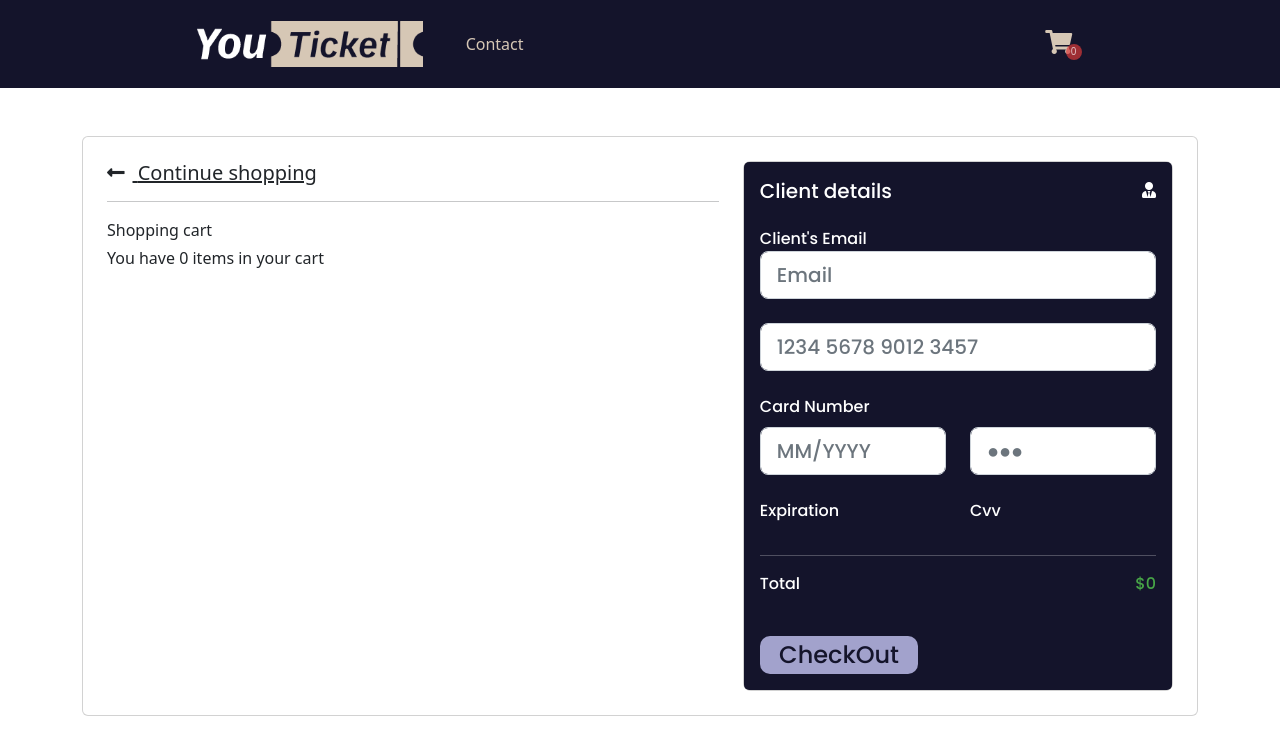
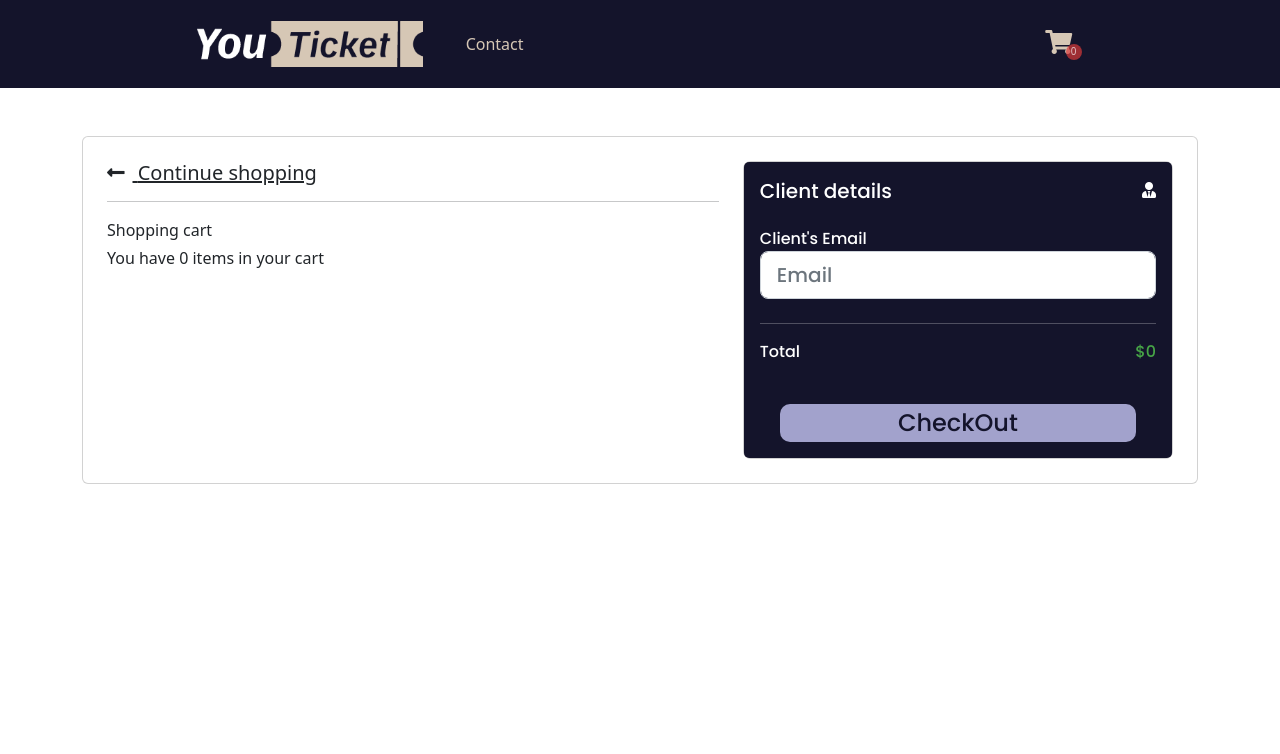
Before and after one commit to iaw-2023/Acttis-Moran-React, a React (Create React App) app: page /cart in a window 1280 px wide. Shown: the top 754 px of the page. Built offline with nearby package versions, Linux system fonts and the light colour scheme.

Commit message:
Cart styling fixes

```diff
--- a/src/components/cart-components/Cart.js
+++ b/src/components/cart-components/Cart.js
@@ -122,44 +122,6 @@ export default function Cart() {
                               onChange={handleChange}
                               contrast
                             ></MDBInput>
-
-                            <MDBInput
-                              className="mb-4"
-                              label="Card Number"
-                              type="text"
-                              size="lg"
-                              minLength="19"
-                              maxLength="19"
-                              placeholder="1234 5678 9012 3457"
-                              contrast
-                            />
-
-                            <MDBRow className="mb-4">
-                              <MDBCol md="6">
-                                <MDBInput
-                                  className="mb-4"
-                                  label="Expiration"
-                                  type="text"
-                                  size="lg"
-                                  minLength="7"
-                                  maxLength="7"
-                                  placeholder="MM/YYYY"
-                                  contrast
-                                />
-                              </MDBCol>
-                              <MDBCol md="6">
-                                <MDBInput
-                                  className="mb-4"
-                                  label="Cvv"
-                                  type="text"
-                                  size="lg"
-                                  minLength="3"
-                                  maxLength="3"
-                                  placeholder="&#9679;&#9679;&#9679;"
-                                  contrast
-                                />
-                              </MDBCol>
-                            </MDBRow>
                           </form>
 
                           <hr />
--- a/src/css/cart.css
+++ b/src/css/cart.css
@@ -32,7 +32,8 @@
     height: 100%;
     display: flex;
     flex-direction: column;
-    justify-content: space-between;
+    justify-content: center;
+    align-items: center;
 }
 
 .cart__checkout__text__price{
@@ -40,7 +41,7 @@
 }
 
 .cart__checkout__button {
-    width: 40%;
+    width: 90%;
     height: 60%;
     text-align: center;
     font-weight: 800;
```
